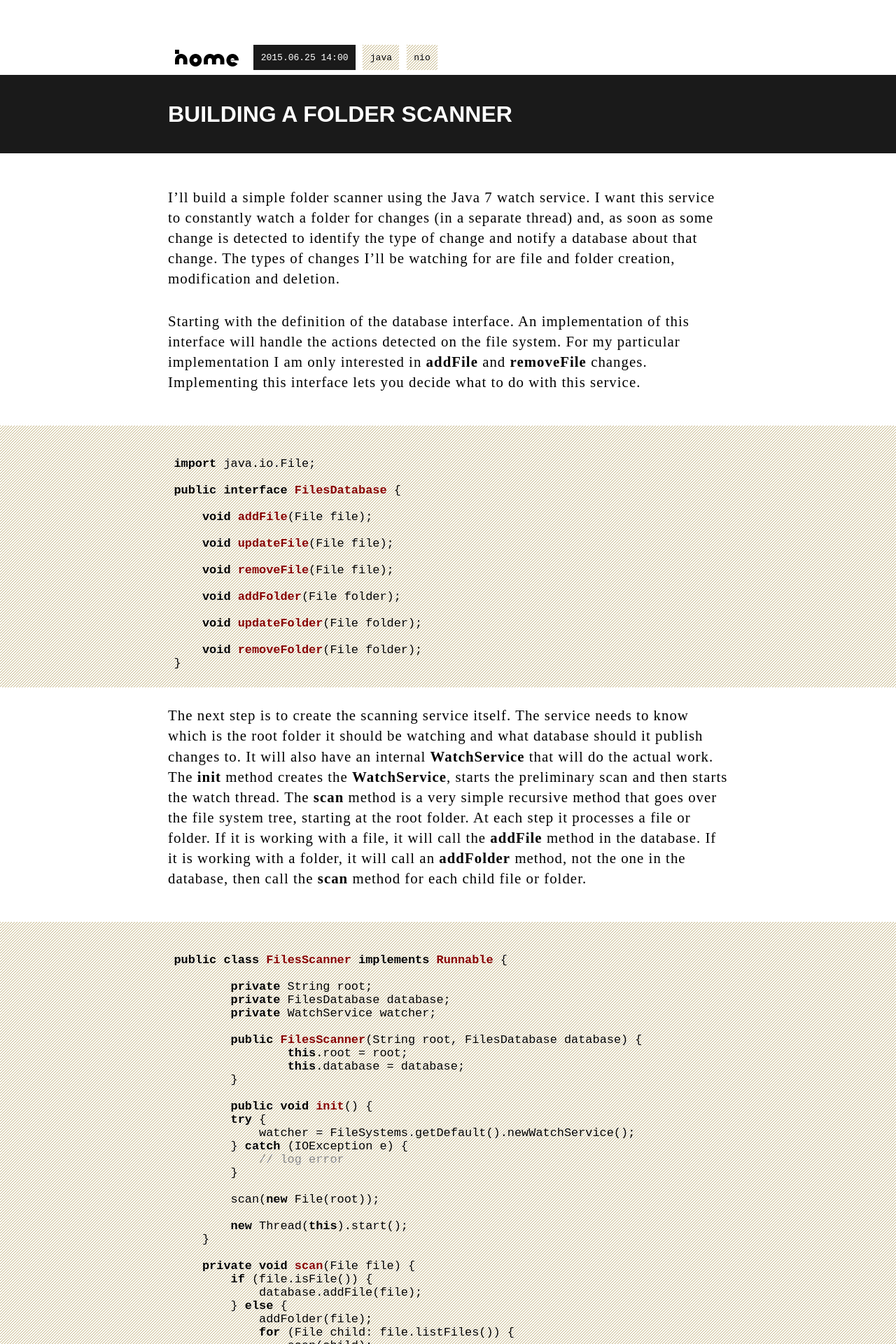
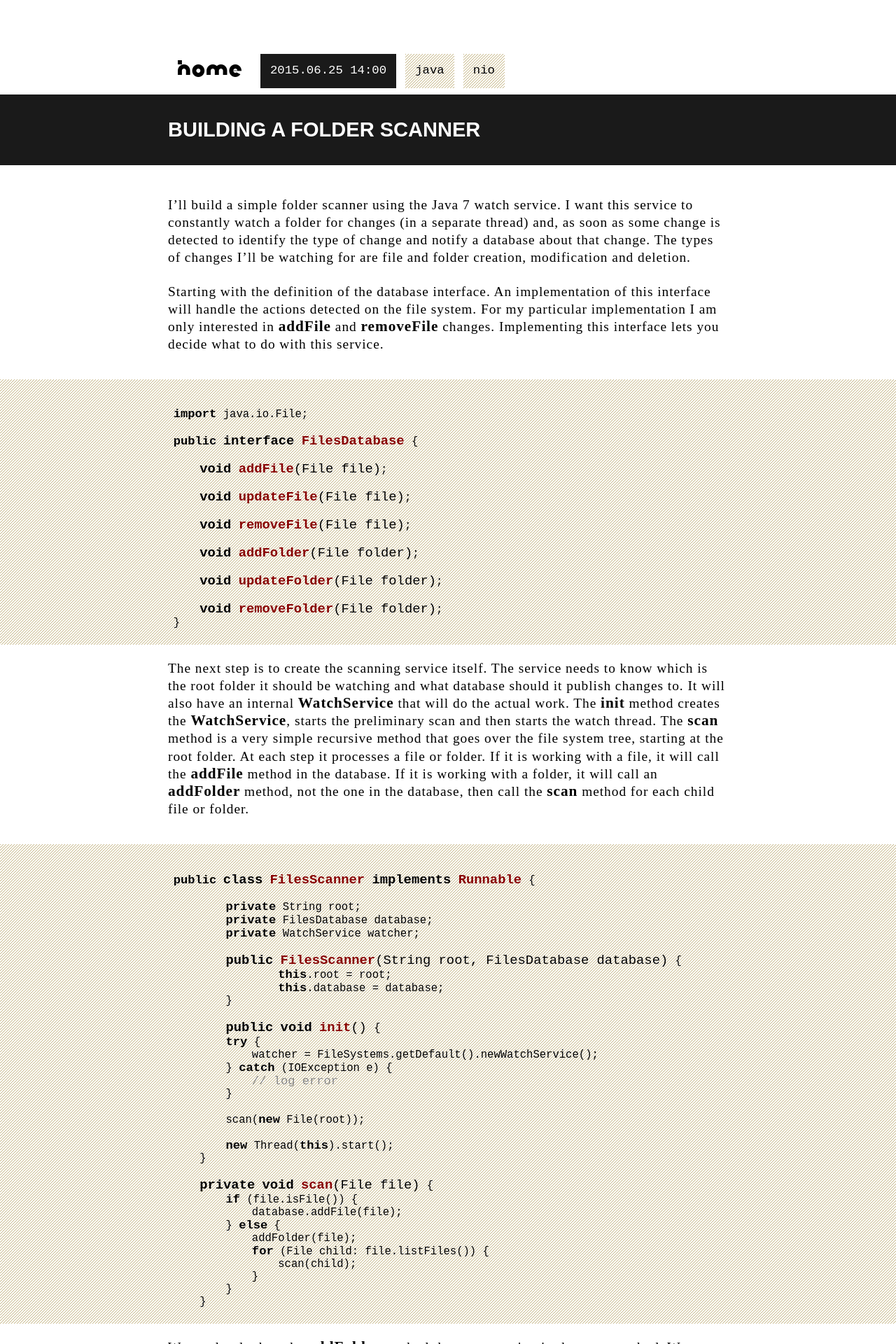
Before and after one commit to chronicweirdo/blog, a Jekyll site: the page built from _posts/2015.06/2015-06-25-Building-a-folder-scanner.md, in a window 1280 px wide. Shown: the top 1920 px of the page at 70% size. Built offline with Jekyll 4.4.1, drawn with Linux system fonts in a browser that asks for light colours; some of the changed text lies outside the part shown.

Commit message:
updating styles for lists and others

```diff
--- a/_layouts/post.html
+++ b/_layouts/post.html
@@ -18,7 +18,6 @@
     </script>
 </head>
 <body>
-
     <p class="tag">
         <a class="home" href="/">
             <img src="{{ "/css/home.png" | prepend: site.baseurl }}" alt="home"/>
--- a/_posts/2015.06/2015-06-25-Building-a-folder-scanner.md
+++ b/_posts/2015.06/2015-06-25-Building-a-folder-scanner.md
@@ -86,29 +86,29 @@
 
 The last step is to handle changes as they get detected by the watch service. This is done in the *run* method (if you did not notice, our service implements **Runnable**). The method will start an infinite loop that will try call the **take** method on the **WatchService**. This method blocks the execution of the thread until a **WatchKey** containing some events can be returned. Once we have that key we need to find out in what sub-folder were changes detected. Then we can go over all watch events, find out which files or sub-folders were changed (we need to resolve their path against the changed folder path) and handle the event using **handleEventOnFile** method. The last thing we must do after we have processed the changed key is to reset it. This is crucial! If we do not reset the key, the folder corresponding to that key will no longer be watched for changes. The **reset** method returns false if the key is no longer valid, when the folder was deleted. We could do something with this information, log it or stop the service, but in the current implementation we don't. We can also see that the **take** method throws an **InterruptedException**. This is the way we can exit the infinite loop and stop watching the folder if we want.
 
-<pre><code class="java">
+~~~ java
 public void run() {
-	for (;;) {
-		try {
-			WatchKey changedKey = watcher.take();
-			Path changedFolder = (Path) changedKey.watchable();
+    for (;;) {
+        try {
+            WatchKey changedKey = watcher.take();
+            Path changedFolder = (Path) changedKey.watchable();
 
-			for (WatchEvent event : changedKey.pollEvents()) {
-				WatchEvent&lt;Path&gt; pathEvent = (WatchEvent&lt;Path&gt;) event;
-				Path changedChildPath = changedFolder.resolve(pathEvent.context());
+            for (WatchEvent event : changedKey.pollEvents()) {
+                WatchEvent&lt;Path&gt; pathEvent = (WatchEvent&lt;Path&gt;) event;
+                Path changedChildPath = changedFolder.resolve(pathEvent.context());
                 File changedChild = changedChildPath.toFile();
 
                 handleEventOnFile(event, changedChild);
-			}
+            }
 
-			boolean valid = changedKey.reset();
+            boolean valid = changedKey.reset();
         } catch (InterruptedException e) {
             // log error
             break;
         }
-	}
+    }
 }
-</code></pre>
+~~~
 
 As for the **handleEventOnFile** method, there is not much to say except that this method will notify the database of new events. One note, when a new sub-folder has been added we must handle it with the **addFolder** method, that way it will be registered with the watcher service.
 
--- a/css/post.css
+++ b/css/post.css
@@ -1,5 +1,7 @@
 /* http://www.stripegenerator.com */
-
+* {
+    font-size: 1.1em;
+}
 body, div {
     margin: 0;
     padding: 0;
@@ -19,40 +21,46 @@
     font-family: "Times New Roman",Times,serif;
 }
 h1 {
-    font-size: 2em;
+    font-size: 1.5em;
     line-height: 1.5em;
     padding-bottom: 1em;
     padding-top: 1em;
     text-transform: uppercase;
 }
 h2 {
-    font-size: 1.5em;
-    line-height: 1.5em;
+    font-size: 1.2em;
+    line-height: 1.2em;
     padding-bottom: 1em;
 }
 h3 {
-    font-size: 1.17em;
+    font-size: 1.1em;
 }
 h4 {
-    font-size: 1.12em;
+    font-size: 1em;
 }
 h5 {
-    font-size: .83em;
+    font-size: 1em;
 }
 h6 {
-    font-size: .75em;
+    font-size: 1em;
 }
 p {
-    font-size: 1.3em;
-    line-height: 1.4em;
-    padding-bottom: 1.5em;
+    font-size: 1em;
+    line-height: 1.3em;
+    padding-bottom: 1.2em;
     letter-spacing: 0.05em;
 }
 ul, ol {
     font-size: 1em;
+    line-height: 1.5em;
     margin-top: 0;
     margin-bottom: 0;
-    padding-bottom: 1.5em;
+    padding-bottom: 1.2em;
+}
+li {
+    margin-left: 5%;
+    width: 95%;
+    margin-bottom: .4em;
 }
 div.center {
     width: 800px;
@@ -70,7 +78,7 @@
     padding-bottom: 1em;
     background: url("stripe_ecru.png") repeat fixed 0 0;
     margin-bottom: 1.5em;
-    font-size: 1.3em;
+    font-size: .9em;
 }
 h1.title {
     background-color: #1a1a1a;
```
Also changed, not shown: _drafts/Javascript-scroll-effects.md (+1 -0 lines), _posts/2015.07/2015-07-03-Import-CSV.md (+6 -3 lines).
